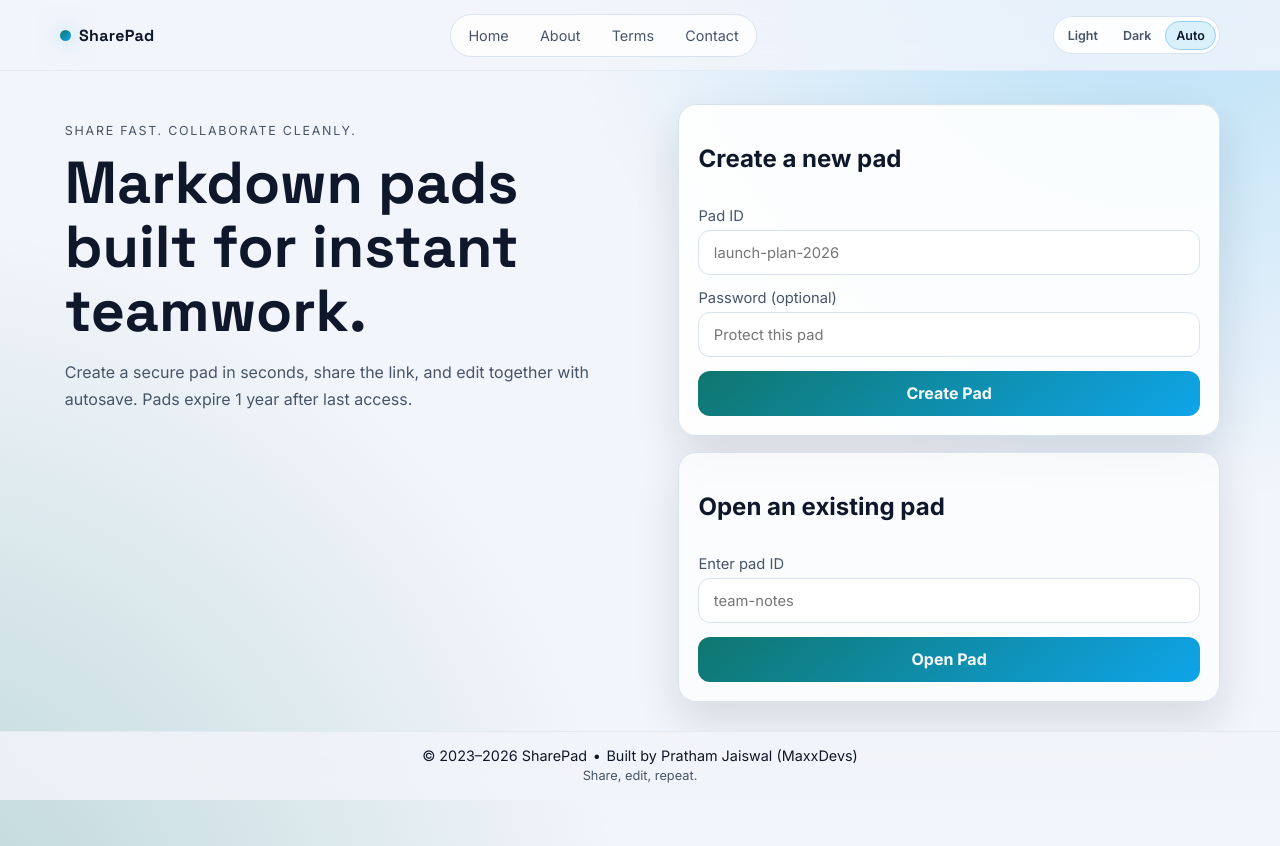
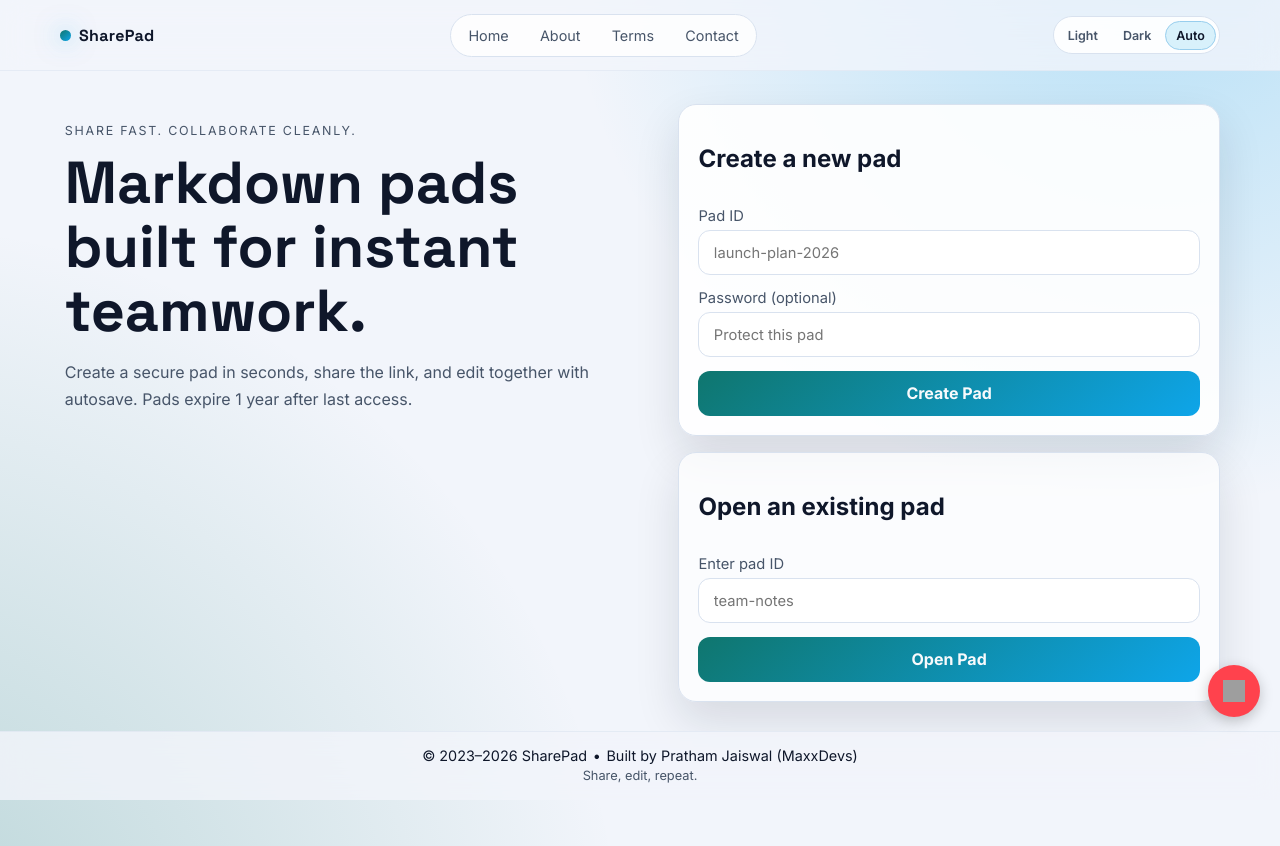
Before and after one commit to pratham-jaiswal/sharepad, a Next.js app: page / in a window 1280 px wide. Built offline with nearby package versions, Linux system fonts and the light colour scheme; no server answers; grey boxes are pictures that could not be loaded.

Commit message:
add patreon button

```diff
--- a/src/app/layout.jsx
+++ b/src/app/layout.jsx
@@ -63,6 +63,19 @@ export default function RootLayout({ children }) {
         >
           {JSON.stringify(jsonLd)}
         </Script>
+        <a
+          href="https://www.patreon.com/collection/1819237"
+          target="_blank"
+          rel="noopener"
+          id="floating-patreon-btn"
+          area-label="Support Me on Patreon"
+        >
+          <img
+            width="20px"
+            src="https://res.cloudinary.com/dhzmockpa/image/upload/v1745674680/PATREON_SYMBOL_1_BLACK_RGB_trsdty.svg"
+            alt="Support Me on Patreon"
+          />
+        </a>
         <Navbar />
         <AppToaster />
         <main className="container page">{children}</main>
--- a/src/styles/globals.css
+++ b/src/styles/globals.css
@@ -485,7 +485,7 @@ footer {
   right: 0;
   bottom: 0;
   z-index: 80;
-  padding: 0.9rem 1rem;
+  padding: 0.9rem 1rem calc(0.9rem + env(safe-area-inset-bottom));
   text-align: center;
   backdrop-filter: blur(14px);
   background: color-mix(in srgb, var(--bg) 82%, transparent);
@@ -516,6 +516,33 @@ footer p:last-child {
   margin-right: 0.35rem;
 }
 
+#floating-patreon-btn {
+  position: fixed;
+  right: 20px;
+  bottom: calc(5.2rem + env(safe-area-inset-bottom));
+  width: 52px;
+  height: 52px;
+  background: #ff424d;
+  border-radius: 999px;
+  display: flex;
+  align-items: center;
+  justify-content: center;
+  box-shadow: 0 4px 14px rgba(0, 0, 0, 0.22);
+  z-index: 999;
+  transition:
+    transform 0.2s ease,
+    background-color 0.2s ease;
+}
+
+#floating-patreon-btn:hover {
+  transform: translateY(-2px);
+}
+
+#floating-patreon-btn img {
+  width: 22px;
+  height: 22px;
+}
+
 @media (max-width: 520px) {
   .footer-main {
     flex-direction: column;
```
